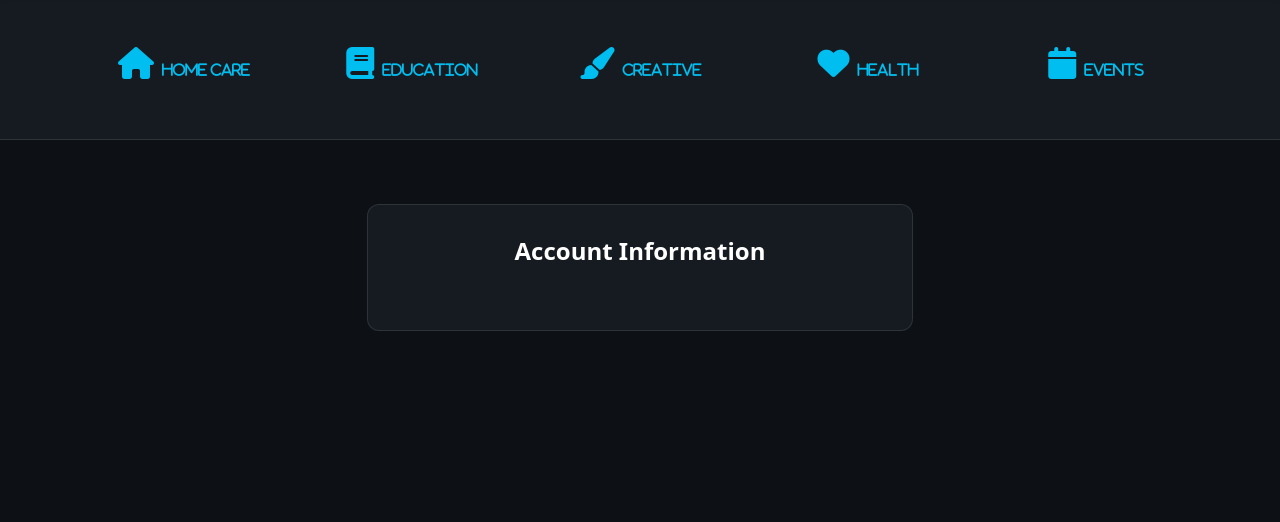
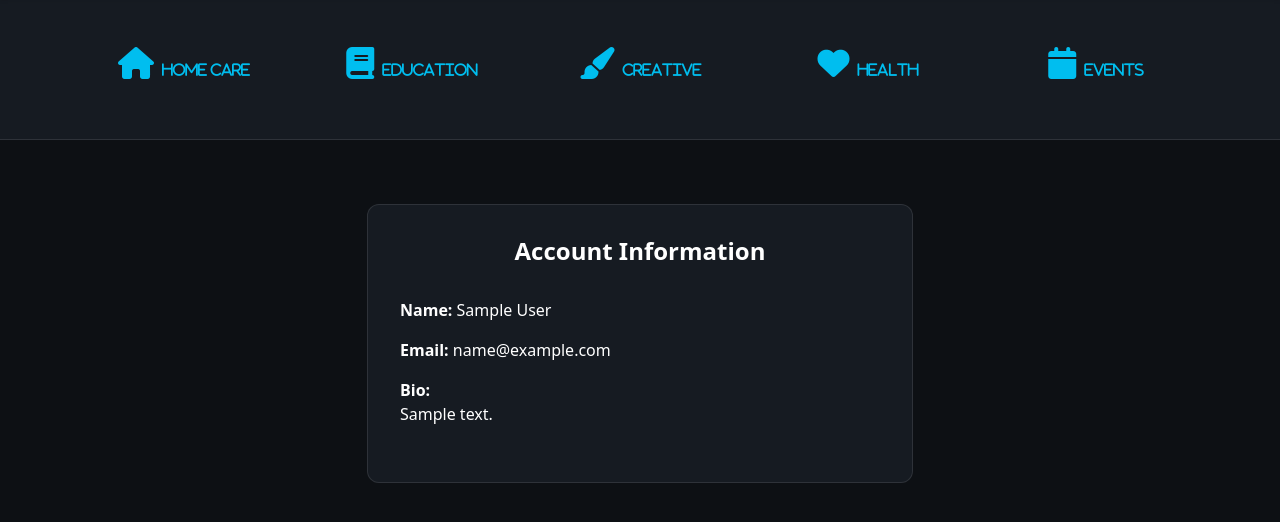
Before and after one commit to onur-CK/SkillFlow, a Django app: template skillflow/templates/skillflow/edit_profile.html in a window 1280 px wide. Shown: the part 58-580 px from the top of the page. Run offline with Django 5.2, Linux system fonts and the light colour scheme; the template is opened without the code that fills it: most values are stand-ins (such as "Sample title", 1, 10 or a date in 2020).

Commit message:
Add conditional rendering before the form to check if user has already information in system, than if user has displays the information if not displays the default text in the fields..

```diff
--- a/skillflow/templates/skillflow/edit_profile.html
+++ b/skillflow/templates/skillflow/edit_profile.html
@@ -114,6 +114,24 @@
                 <div class="col-md-6">
                     <div class="form-card">
                         <h4 class="form-title">Account Information</h4>
+
+                        {% if profile.first_name or profile.last_name or profile.email or profile.bio %}
+                            <div class="current-info mb-4">
+                                <div class="text-white mb-3">
+                                    <strong>Name:</strong>
+                                    {{ profile.first_name }} {{ profile.last_name|default:"Not set" }}
+                                </div>
+                                <div class="text-white mb-3">
+                                    <strong>Email:</strong>
+                                    {{ profile.email|default:"Not set" }}
+                                </div>
+                                <div class="text-white mb-3">
+                                    <strong>Bio:</strong><br>
+                                    {{ profile.bio|default:"No bio added yet" }}
+                                </div>
+                            </div>
+                        {% endif %}
+
                         <form method="POST" action="{% url 'edit_profile' %}" id="profileForm" class="{% if not profile.first_name %}show{% else %}d-none{% endif %}">
                             {% csrf_token %}
                             <div class="mb-3">
```
